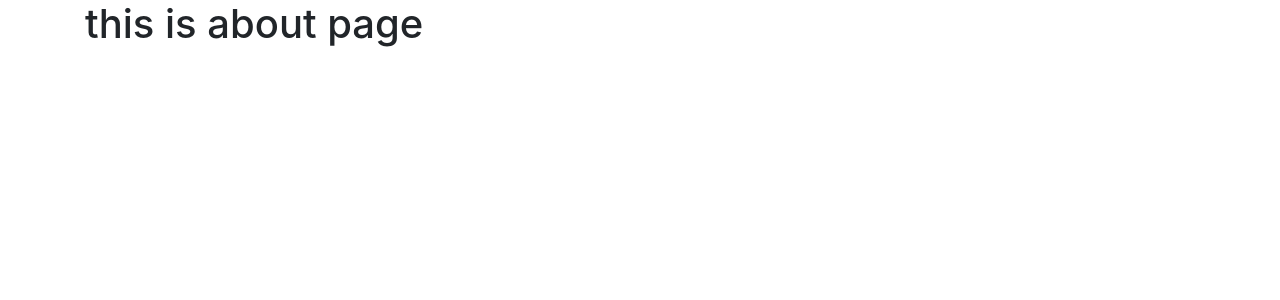
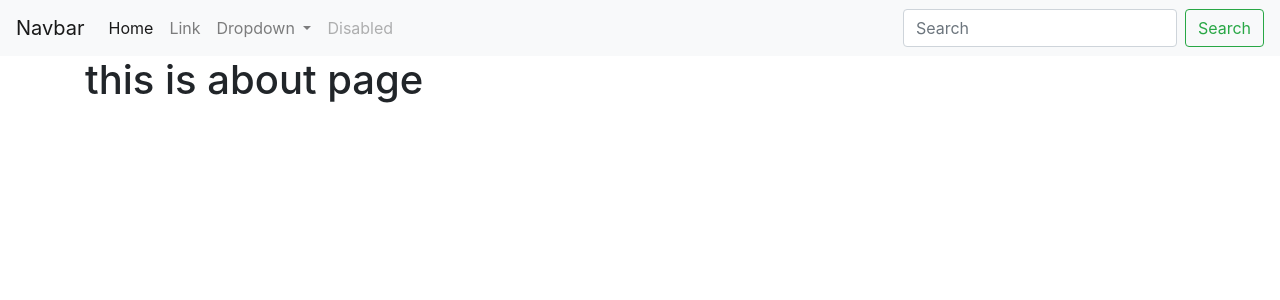
Before and after one commit to muhamedrar/simple-django-blog, a Python web app: template blog/templates/blog/about.html in a window 1280 px wide. Shown: the top 300 px of the page. Run offline with Jinja, Linux system fonts and the light colour scheme; the template is opened without the code that fills it, so the values that code supplies are empty.

Commit message:
feat: added components folder and navbar

```diff
--- a/blog/templates/blog/base.html
+++ b/blog/templates/blog/base.html
@@ -12,6 +12,9 @@
     {% endif %}
 </head>
 <body>
+    {% include "blog/components/navbar.html" %}
+
+
     <div class="container">
         {% block content %} {% endblock content %}
     </div>
--- /dev/null
+++ b/blog/templates/blog/components/navbar.html
@@ -0,0 +1,37 @@
+    <header>
+        <nav class="navbar navbar-expand-lg navbar-light bg-light">
+            <a class="navbar-brand" href="#">Navbar</a>
+            <button class="navbar-toggler" type="button" data-toggle="collapse" data-target="#navbarSupportedContent" aria-controls="navbarSupportedContent" aria-expanded="false" aria-label="Toggle navigation">
+                <span class="navbar-toggler-icon"></span>
+            </button>
+
+            <div class="collapse navbar-collapse" id="navbarSupportedContent">
+                <ul class="navbar-nav mr-auto">
+                <li class="nav-item active">
+                    <a class="nav-link" href="#">Home <span class="sr-only">(current)</span></a>
+                </li>
+                <li class="nav-item">
+                    <a class="nav-link" href="#">Link</a>
+                </li>
+                <li class="nav-item dropdown">
+                    <a class="nav-link dropdown-toggle" href="#" id="navbarDropdown" role="button" data-toggle="dropdown" aria-haspopup="true" aria-expanded="false">
+                    Dropdown
+                    </a>
+                    <div class="dropdown-menu" aria-labelledby="navbarDropdown">
+                    <a class="dropdown-item" href="#">Action</a>
+                    <a class="dropdown-item" href="#">Another action</a>
+                    <div class="dropdown-divider"></div>
+                    <a class="dropdown-item" href="#">Something else here</a>
+                    </div>
+                </li>
+                <li class="nav-item">
+                    <a class="nav-link disabled" href="#">Disabled</a>
+                </li>
+                </ul>
+                <form class="form-inline my-2 my-lg-0">
+                <input class="form-control mr-sm-2" type="search" placeholder="Search" aria-label="Search">
+                <button class="btn btn-outline-success my-2 my-sm-0" type="submit">Search</button>
+                </form>
+            </div>
+        </nav>
+    </header>
```
